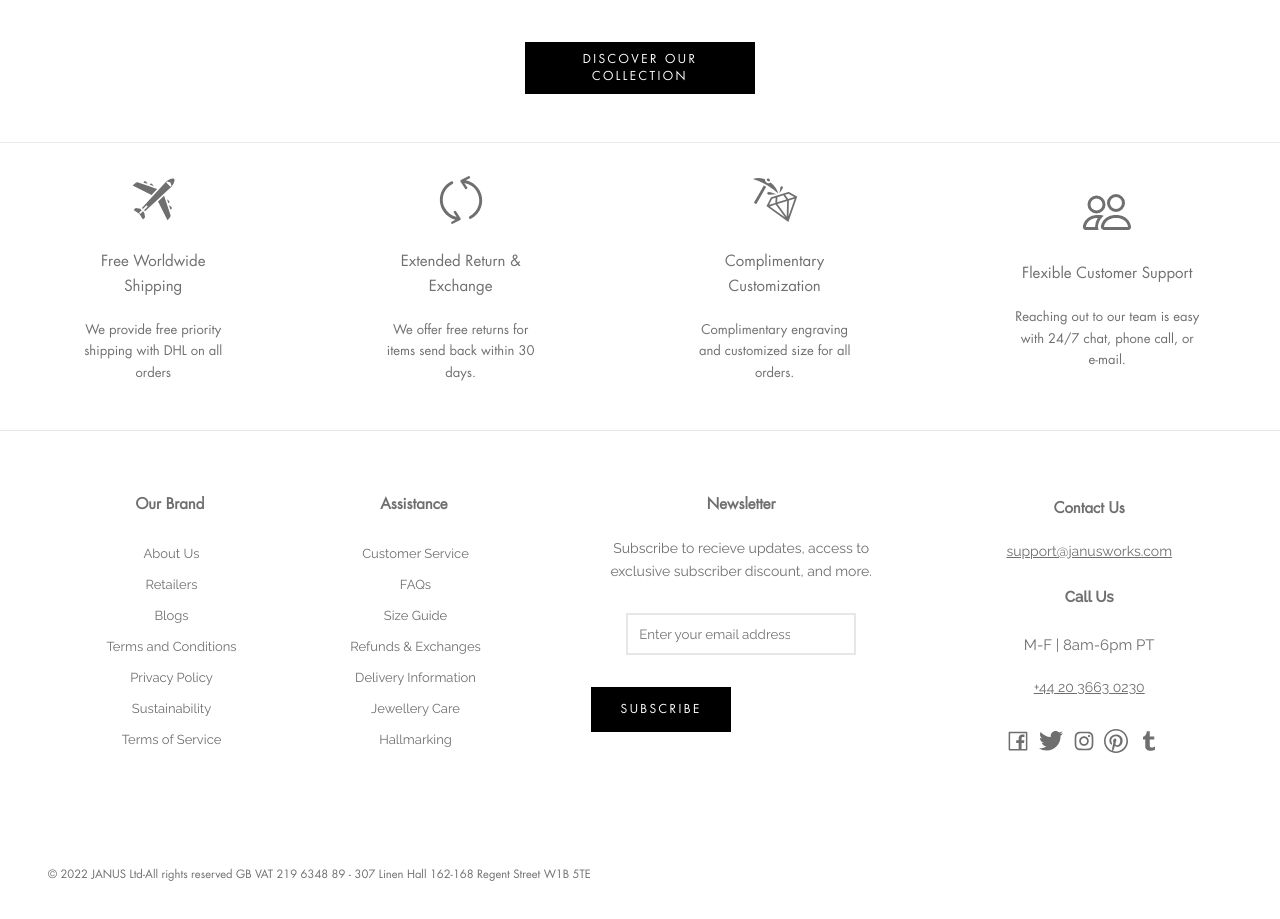
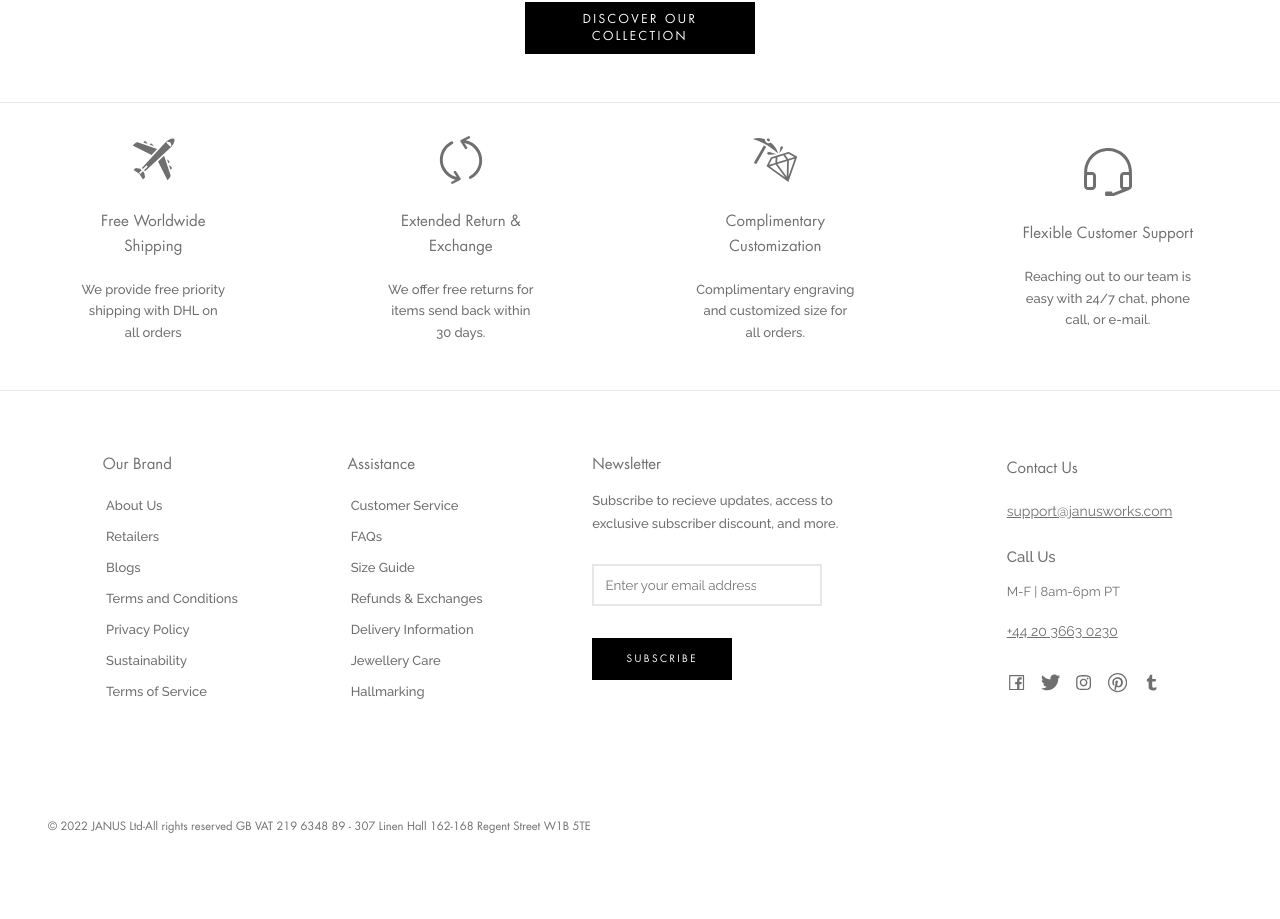
Before and after one commit to NichKHu/Janus-Ecommerce-React, a React (Create React App) app: page / in a window 1280 px wide. Shown: the part 2354-3273 px from the top of the page. After the commit the page ends 3236 px from the top, so only its background shows below. Built offline with nearby package versions, Linux system fonts and the light colour scheme.

Commit message:
Adjusted icons and video for accessibility viewing

```diff
--- a/src/components/End/End.css
+++ b/src/components/End/End.css
@@ -1,4 +1,4 @@
-.end .content {
+.end-content {
     display: flex;
     justify-content: space-around;
 
@@ -8,11 +8,11 @@
     font-family: 'Raleway', 'sans-serif';
 }
 
-.content div h3{
+.end-content div h3{
     color: rgb(111,111,111);
     font-size: 15px;
     font-family: 'FuturaLt', 'sans-serif';
-    font-weight: bold;
+    font-weight: 300;
 }
 
 .list li {
@@ -26,10 +26,7 @@
 .list li a {
     color: rgb(111,111,111);
     font-family: 'Raleway', 'sans-serif';
-}
-
-.header {
-    padding-bottom: 0.5rem;
+    font-weight: 500;
 }
 
 form {
@@ -52,11 +49,11 @@ input {
     margin-top: 2rem;
     width: 140px;
 
-    padding: 0.8rem 1.5rem;
+    padding: 0.8rem 1.3rem;
     letter-spacing: 2.4px;
 
     font-family: 'FuturaLT';
-    font-size: 12px;
+    font-size: 10px;
     background-color: black;
     border: 1px solid black;
     color: white;
@@ -76,8 +73,9 @@ input {
     line-height: 23.1px;
 
     color: rgb(111,111,111);
-    font-size: 14px;
+    font-size: 13px;
     font-family: 'Raleway', 'sans-serif';
+    font-weight: 500;
 }
 
 .contact > * {
@@ -107,8 +105,18 @@ input {
     padding-top: 1rem;
     padding-bottom: 1rem;
 
-    font-size: 1.5rem;
+    font-size: 1.2rem;
     color: rgb(111,111,111);
+}
+
+.call-us {
+    font-size: 15px;
+    font-weight: 500;
+    margin-bottom: -5px;
+}
+
+.schedule {
+    font-size: 13px;
 }
 
 @media screen and (max-width: 1024px) {
@@ -118,8 +126,3 @@ input {
         grid-gap: 2rem;
     }
 }
-
-.call-us,
-.schedule {
-    font-size: 15px;
-}
--- a/src/components/End/End.js
+++ b/src/components/End/End.js
@@ -10,7 +10,7 @@ import {IoLogoTumblr} from 'react-icons/io';
 const End = () => {
   return (
     <div className='end'>
-        <div className='content'>
+        <div className='end-content'>
             <div className='our-brand list'>
                 <h3 className='header'>Our Brand</h3>
                     <ul className='our-brand-list'>
@@ -37,11 +37,11 @@ const End = () => {
             </div>
             <div className='newsletter list'>
                 <h3 className='header'>Newsletter</h3>
-                    <p className='newsletter-info'>Subscribe to recieve updates, access to exclusive subscriber discount, and more.</p>
-                    <form>
-                        <input className='user-input' type='email' placeholder='Enter your email address'></input>
-                        <button className='btn-subscribe' type='button' name='button'>SUBSCRIBE</button>
-                    </form>
+                <p className='newsletter-info'>Subscribe to recieve updates, access to exclusive subscriber discount, and more.</p>
+                <form>
+                    <input className='user-input' type='email' placeholder='Enter your email address'></input>
+                    <button className='btn-subscribe' type='button' name='button'>SUBSCRIBE</button>
+                </form>
             </div>
             <div className='contact list'>
                 <h3 className='contact-us'>Contact Us</h3>
--- a/src/components/Marketing/Marketing.css
+++ b/src/components/Marketing/Marketing.css
@@ -22,6 +22,7 @@
 .marketing-video {
     display: block;
     z-index: -1;
+    background: black;
 }
 
 @media (min-aspect-ratio: 16/9) {
--- a/src/components/Marketing/Marketing.js
+++ b/src/components/Marketing/Marketing.js
@@ -11,7 +11,7 @@ const Marketing = () => {
             <h1>Passion of Handcraft</h1>
         </div>
         <div className='container'>
-            <video className='marketing-video' src={MarketingVideo} width="100%;" height="auto" autoPlay loop muted />
+            <video className='marketing-video' src={MarketingVideo} width="100%;" height="600rem" autoPlay loop muted />
         </div>
     </div>
   )
--- a/src/components/Visuals/Visuals.css
+++ b/src/components/Visuals/Visuals.css
@@ -26,7 +26,8 @@
 
 .visuals .container div p {
     color: #6F6F6F;
-    font-family: 'FuturaLT', 'sans-serif';
+    font-family: 'Raleway', 'sans-serif';
+    font-weight: 500;
     font-size: 13px;
     line-height: 21.5px;
 }
--- a/src/components/Visuals/Visuals.js
+++ b/src/components/Visuals/Visuals.js
@@ -4,7 +4,7 @@ import './Visuals.css'
 import {GiCommercialAirplane} from 'react-icons/gi'; //International shipping icon
 import {SlRefresh} from 'react-icons/sl'; //Return and exchange icon
 import {GiDiamondHard} from 'react-icons/gi'; //Customize icon
-import {BsPeople} from 'react-icons/bs'; //Customer support icon
+import {SlEarphonesAlt} from 'react-icons/sl'; //Customer support icon
 
 const Visuals = () => {
   return (
@@ -26,7 +26,7 @@ const Visuals = () => {
                 <p>Complimentary engraving and customized size for all orders.</p>
             </div>
             <div className='support aspect'>
-                <BsPeople className='icon' />
+                <SlEarphonesAlt className='icon' />
                 <h4>Flexible Customer Support</h4>
                 <p>Reaching out to our team is easy with 24/7 chat, phone call, or e-mail.</p>
             </div>
```
